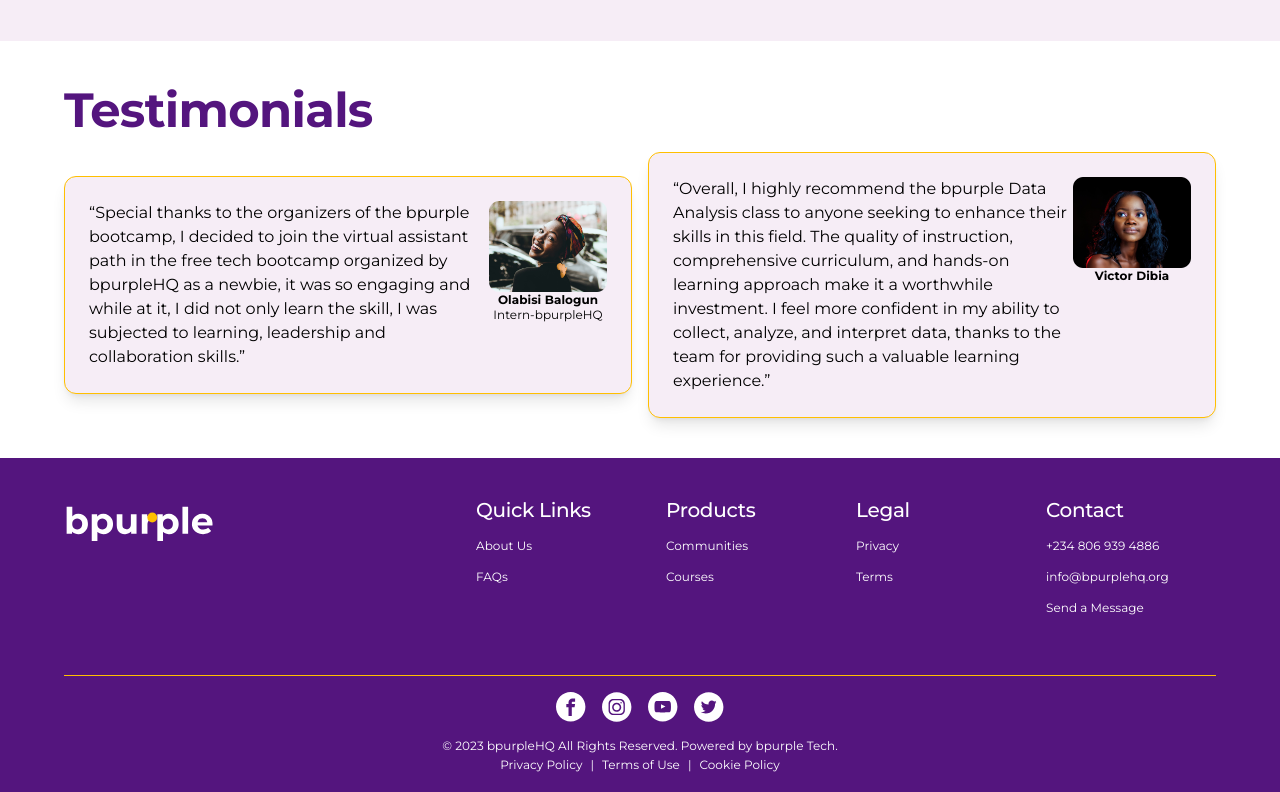
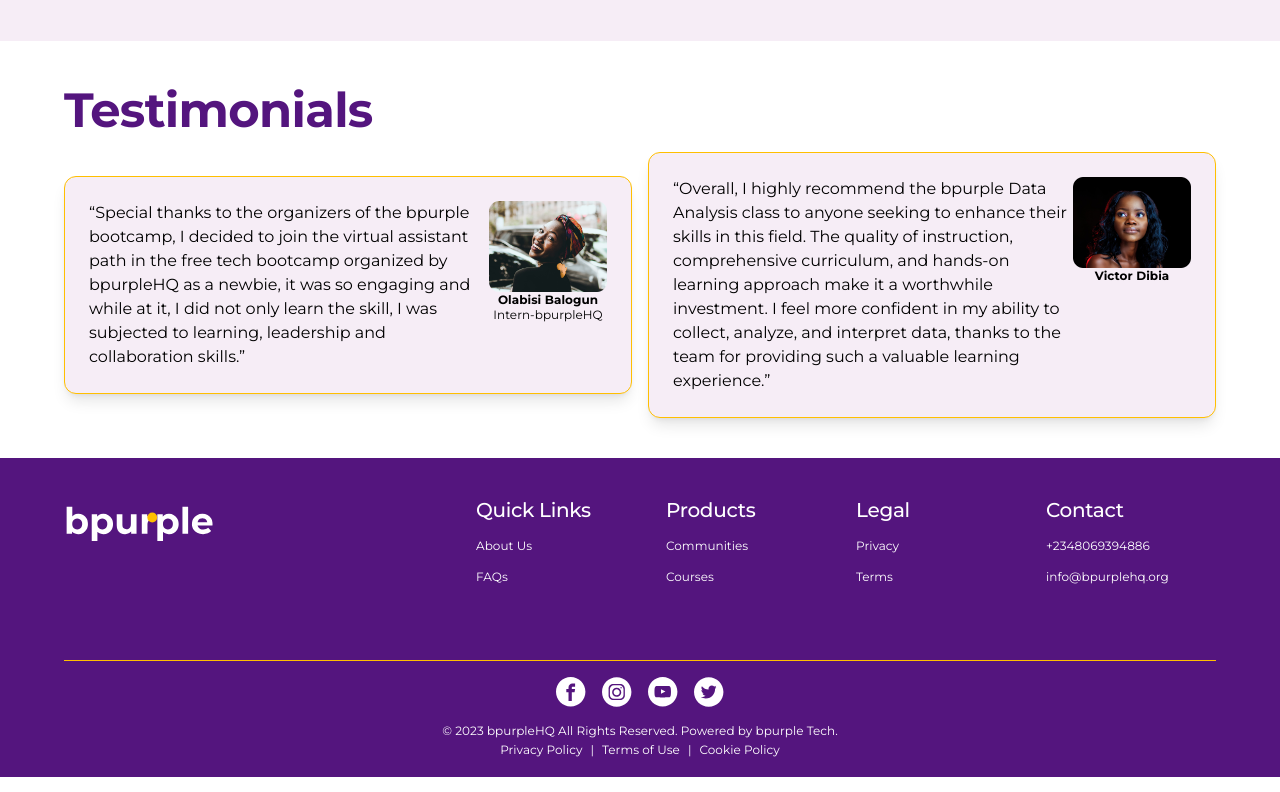
Before and after one commit to BpurpleHq/bpurplehq-web, a Next.js app: page /about in a window 1280 px wide. Shown: the part 2274-3066 px from the top of the page. Built offline with nearby package versions, Linux system fonts and the light colour scheme.

Commit message:
footer edit

```diff
--- a/constants/index.ts
+++ b/constants/index.ts
@@ -46,8 +46,8 @@
   {
     title: "Products",
     links: [
-      { title: "Communities", url: "/" },
-      { title: "Courses", url: "/" },
+      { title: "Communities", url: "#" },
+      { title: "Courses", url: "#" },
     ],
   },
   {
@@ -60,9 +60,9 @@
   {
     title: "Contact",
     links: [
-      { title: "+234 806 939 4886", url: "/" },
+      { title: "+2348069394886", url: "/" },
       { title: "info@bpurplehq.org", url: "/" },
-      { title: "Send a Message", url: "/" },
+      { title: "", url: "/" },
     ],
   },
 ];
```
